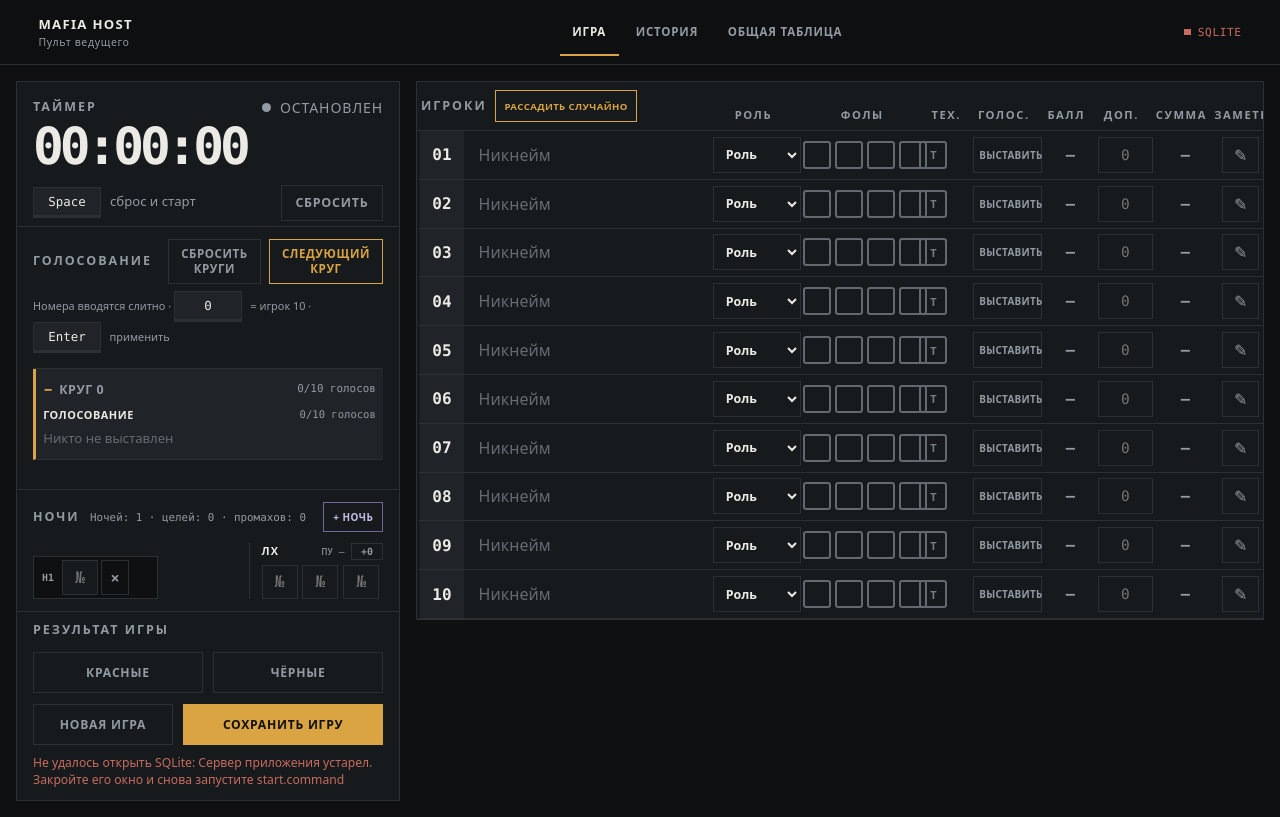
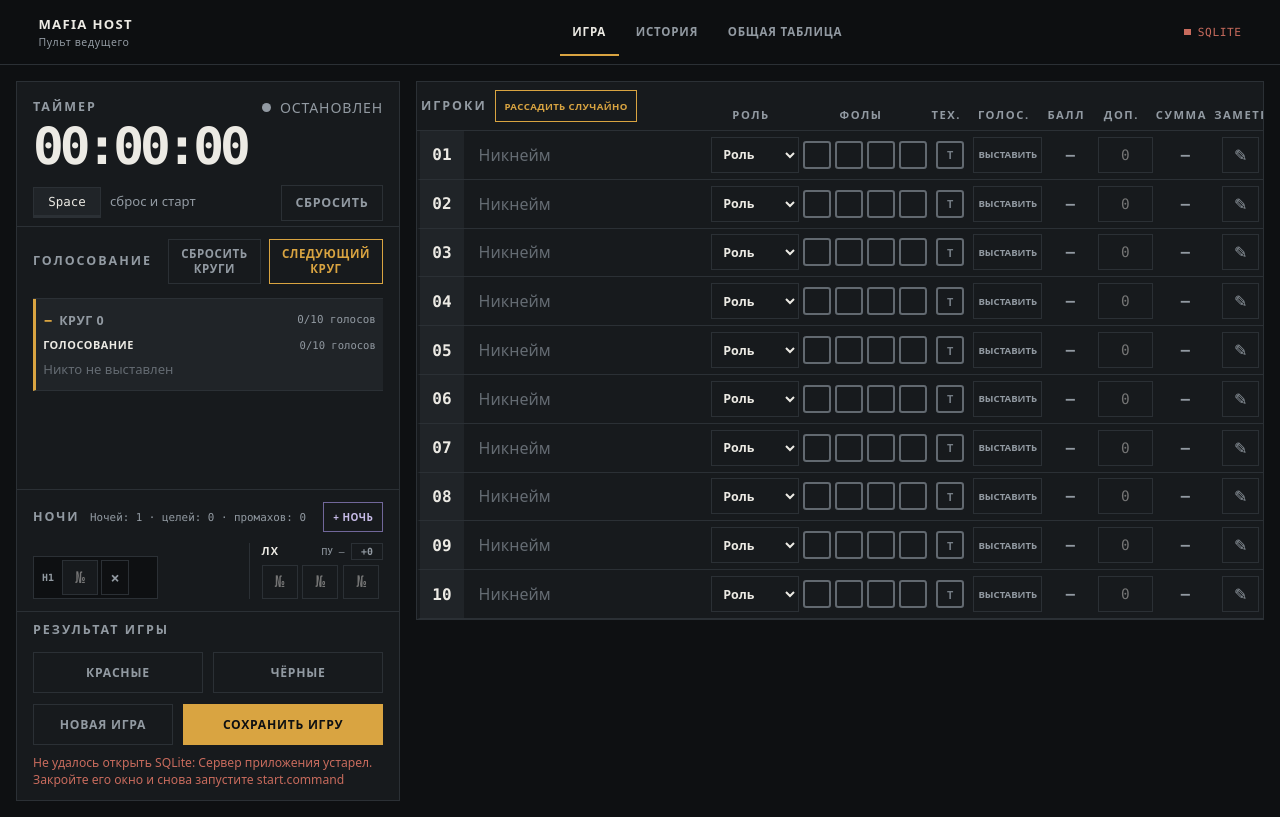
Before and after one commit to voprosovnety/mafia-host, a website with bundled scripts: page index.html in a window 1280 px wide. Built offline with nearby package versions, Linux system fonts and the light colour scheme; files whose address does not match are found by name.

Commit message:
Fix player control column overflow

```diff
--- a/index.html
+++ b/index.html
@@ -47,7 +47,6 @@
                 <button class="next-round-button" id="next-round" type="button">Следующий круг</button>
               </div>
             </div>
-            <p class="voting-input-hint">Номера вводятся слитно · <kbd>0</kbd> = игрок 10 · <kbd>Enter</kbd> применить</p>
             <div class="voting-rounds" id="voting-rounds" aria-live="polite"></div>
           </section>
 
--- a/styles.css
+++ b/styles.css
@@ -23,7 +23,7 @@
   --space-6: 1.5rem;
   --header-height: 3rem;
   --control-height: 2.25rem;
-  --player-columns: 2.75rem minmax(10rem, 1fr) 5.5rem 7.6rem 2.4rem 4.3rem 3rem 3.4rem 3.6rem 2.8rem;
+  --player-columns: 2.75rem minmax(10rem, 1fr) 5.5rem 7.75rem 2.4rem 4.3rem 3rem 3.4rem 3.6rem 2.8rem;
 }
 
 * {
@@ -307,16 +307,6 @@ textarea {
 .voting-actions {
   display: flex;
   gap: 0.5rem;
-}
-
-.voting-input-hint {
-  margin: 0.45rem 0 0;
-  color: var(--muted);
-  font-size: 0.68rem;
-}
-
-.voting-input-hint kbd {
-  color: var(--text);
 }
 
 .next-round-button,
@@ -993,15 +983,18 @@ kbd {
 }
 
 .nominate-button {
+  width: 100%;
+  min-width: 0;
   min-height: 2.25rem;
-  padding: 0.3rem;
+  padding: 0.3rem 0.2rem;
   border: 1px solid var(--line);
   border-radius: 0;
   background: transparent;
   color: var(--muted);
-  font-size: 0.62rem;
+  font-size: 0.6rem;
   font-weight: 700;
-  letter-spacing: 0.03em;
+  letter-spacing: 0;
+  white-space: nowrap;
   text-transform: uppercase;
   cursor: pointer;
 }
@@ -1269,9 +1262,8 @@ kbd {
 
 .technical-faults {
   display: grid;
-  grid-template-columns: repeat(2, 1.75rem);
+  grid-template-columns: 1.75rem;
   justify-content: center;
-  gap: 0.35rem;
 }
 
 .technical-fault {
```
